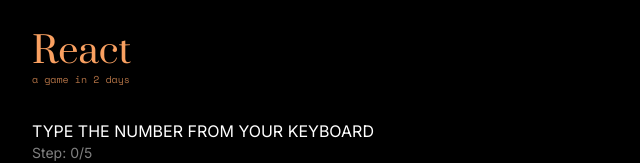
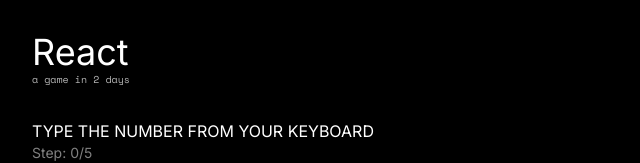
Before and after one commit to BirnadinErick/react, a React (Vite) app in the folder app/: page /recon-num in a window 1280 px wide. Shown: the top 163 px of the page, without its empty margins (0-640 px from the left). Built offline with nearby package versions, Linux system fonts and the light colour scheme.

Commit message:
fix: change brand color

```diff
--- a/app/package.json
+++ b/app/package.json
@@ -1,7 +1,7 @@
 {
   "name": "app",
   "private": true,
-  "version": "3.6.2",
+  "version": "3.6.3",
   "type": "module",
   "scripts": {
     "dev": "vite --host",
--- a/app/src/components/header.tsx
+++ b/app/src/components/header.tsx
@@ -1,8 +1,8 @@
 export default function Header() {
   return (
     <header className="m-8">
-      <h1 className="text-orange text-4xl font-serif ">React</h1>
-      <p className="text-orange/70 text-[10px] font-mono">a game in 2 days</p>
+      <h1 className="text-4xl text-white">React</h1>
+      <p className="text-white/70 text-[10px] font-mono">a game in 2 days</p>
     </header>
   );
 }
```
